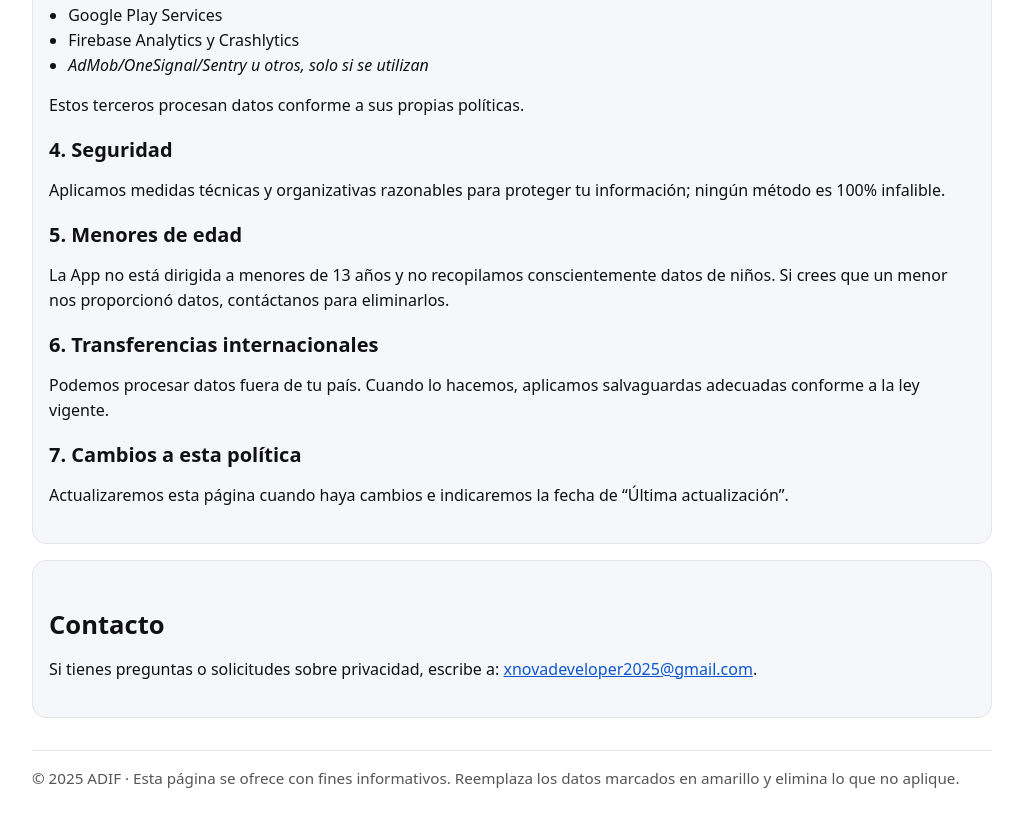
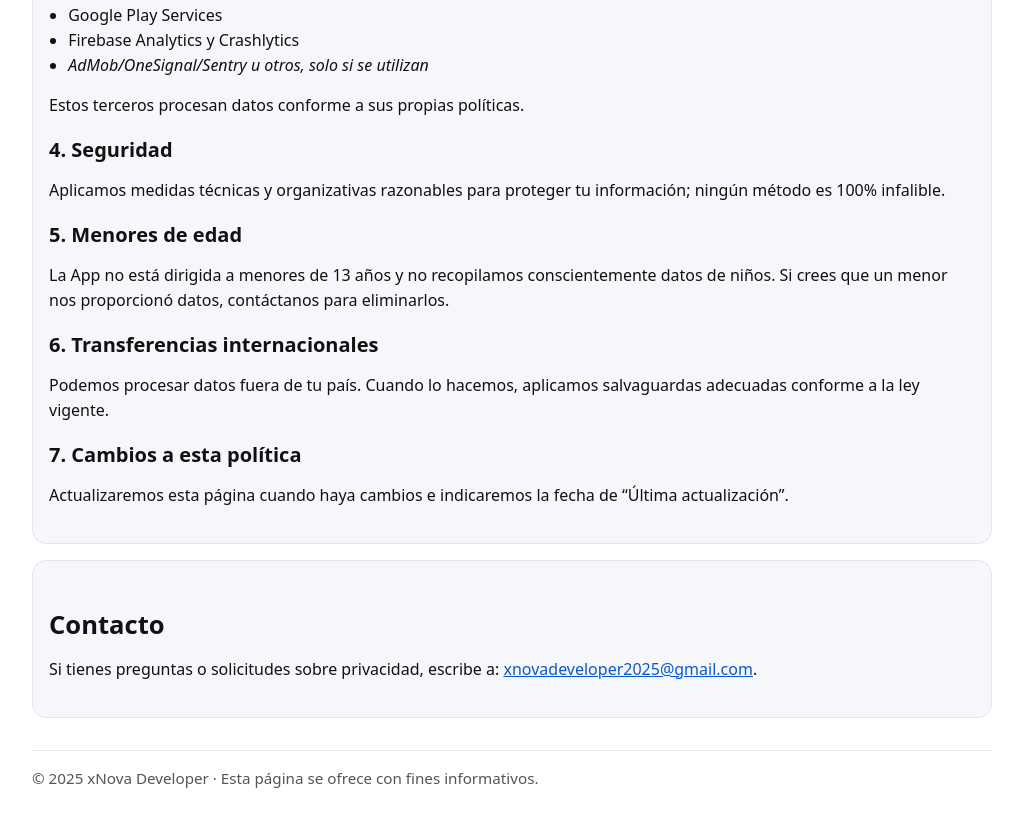
Before and after one commit to Mine25-afk/Politicas-y-Privacidad-ADIF, a plain HTML site: page index.html in a window 1280 px wide. Shown: the part 1462-2276 px from the top of the page, without its empty margins (128-1151 px from the left). Drawn offline with Linux system fonts and the light colour scheme.

Commit message:
Update index.html

```diff
--- a/index.html
+++ b/index.html
@@ -136,7 +136,7 @@
     </section>
 
     <footer>
-      <div>© 2025 ADIF · Esta página se ofrece con fines informativos. Reemplaza los datos marcados en amarillo y elimina lo que no aplique.</div>
+      <div>© 2025 xNova Developer · Esta página se ofrece con fines informativos.</div>
     </footer>
   </main>
 </body>
```
